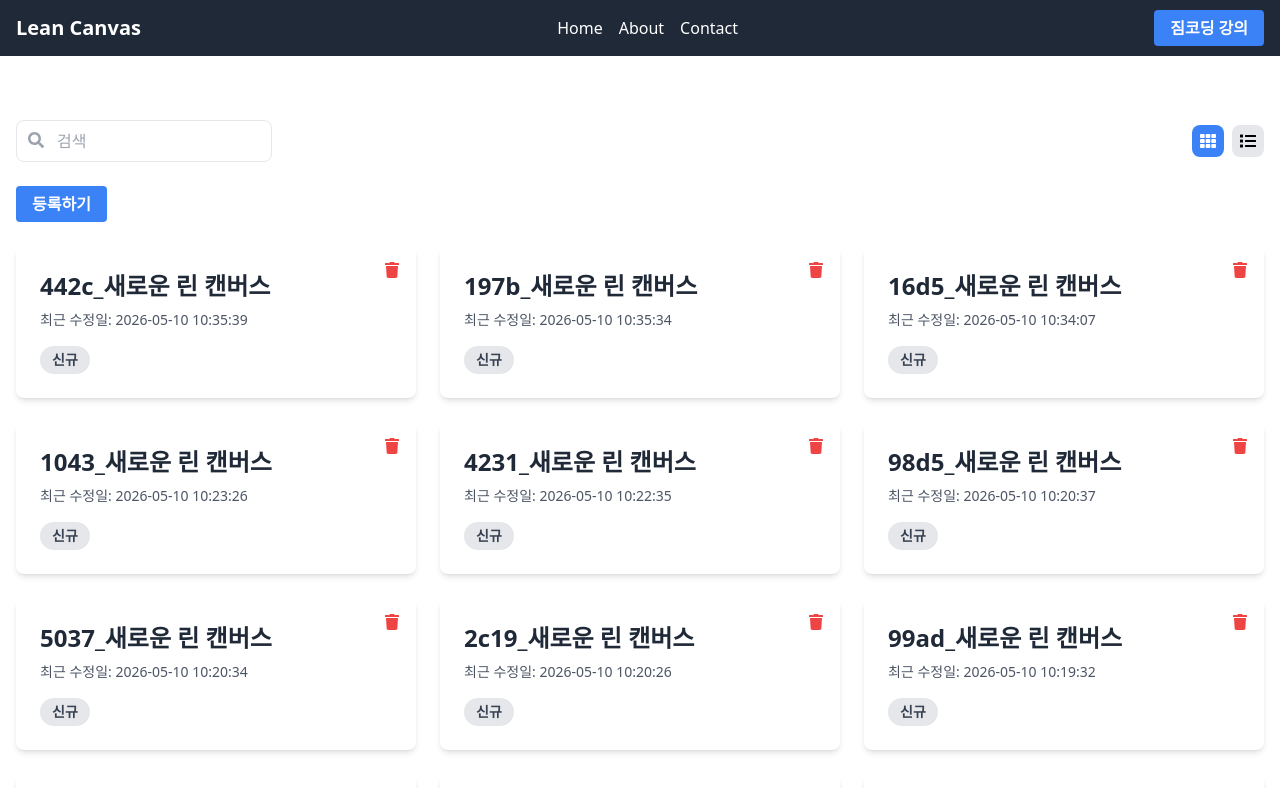
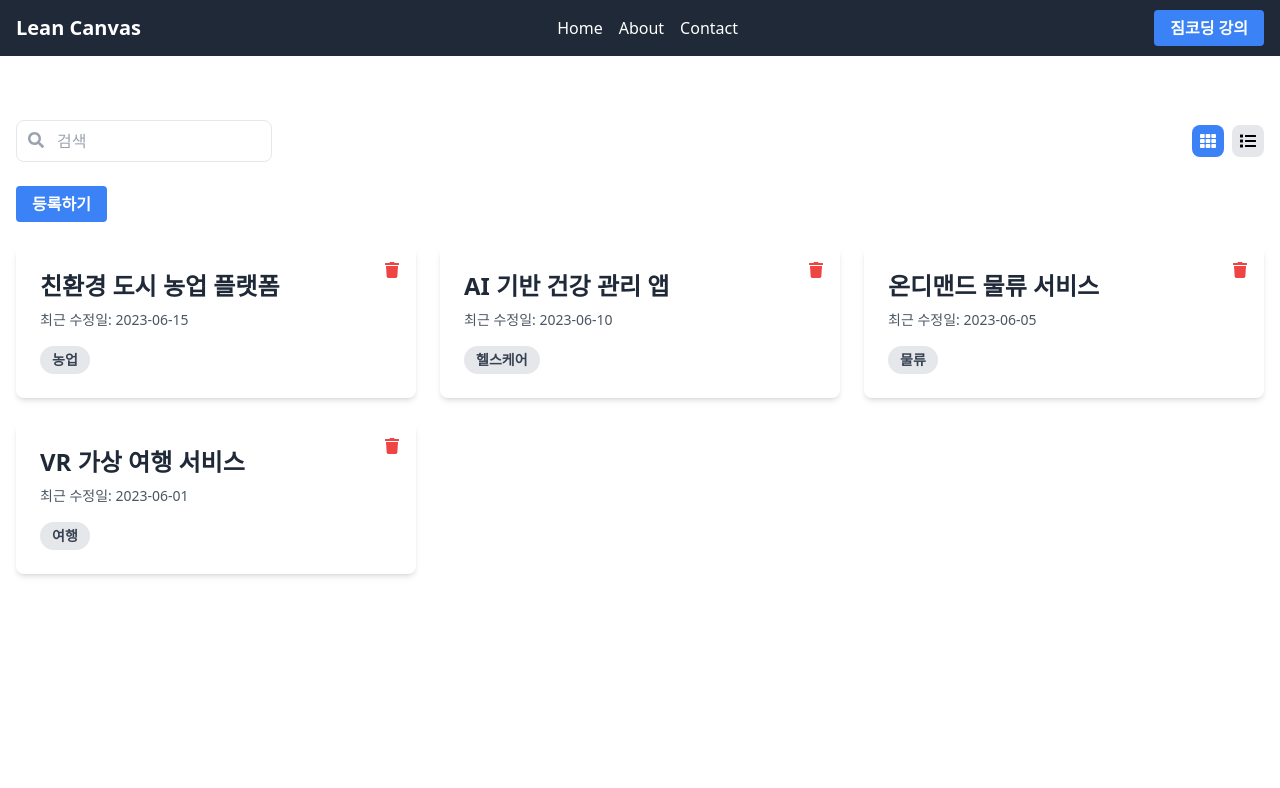
Before and after one commit to kikjs75/lean-canvas-react, a React (Vite) app: page / in a window 1280 px wide. Shown: the top 788 px of the page. Built offline with nearby package versions, Linux system fonts and the light colour scheme; data requests are answered from the project's data file.

Commit message:
삭제기능 구현

```diff
--- a/data/db.json
+++ b/data/db.json
@@ -23,78 +23,6 @@
       "title": "VR 가상 여행 서비스",
       "lastModified": "2023-06-01",
       "category": "여행"
-    },
-    {
-      "title": "2dee_새로운 린 캔버스",
-      "lastModified": "2026-05-10 09:34:50",
-      "category": "신규",
-      "id": 5
-    },
-    {
-      "title": "a840_새로운 린 캔버스",
-      "lastModified": "2026-05-10 09:34:57",
-      "category": "신규",
-      "id": 6
-    },
-    {
-      "title": "b155_새로운 린 캔버스",
-      "lastModified": "2026-05-10 09:59:11",
-      "category": "신규",
-      "id": 7
-    },
-    {
-      "title": "99ad_새로운 린 캔버스",
-      "lastModified": "2026-05-10 10:19:32",
-      "category": "신규",
-      "id": 8
-    },
-    {
-      "title": "2c19_새로운 린 캔버스",
-      "lastModified": "2026-05-10 10:20:26",
-      "category": "신규",
-      "id": 9
-    },
-    {
-      "title": "5037_새로운 린 캔버스",
-      "lastModified": "2026-05-10 10:20:34",
-      "category": "신규",
-      "id": 10
-    },
-    {
-      "title": "98d5_새로운 린 캔버스",
-      "lastModified": "2026-05-10 10:20:37",
-      "category": "신규",
-      "id": 11
-    },
-    {
-      "title": "4231_새로운 린 캔버스",
-      "lastModified": "2026-05-10 10:22:35",
-      "category": "신규",
-      "id": 12
-    },
-    {
-      "title": "1043_새로운 린 캔버스",
-      "lastModified": "2026-05-10 10:23:26",
-      "category": "신규",
-      "id": 13
-    },
-    {
-      "title": "16d5_새로운 린 캔버스",
-      "lastModified": "2026-05-10 10:34:07",
-      "category": "신규",
-      "id": 14
-    },
-    {
-      "title": "197b_새로운 린 캔버스",
-      "lastModified": "2026-05-10 10:35:34",
-      "category": "신규",
-      "id": 15
-    },
-    {
-      "title": "442c_새로운 린 캔버스",
-      "lastModified": "2026-05-10 10:35:39",
-      "category": "신규",
-      "id": 16
     }
   ]
 }
--- a/src/api/canvas.js
+++ b/src/api/canvas.js
@@ -22,3 +22,7 @@ export function createCanvas() {
   };
   return canvases.post('/', newCanvas);
 }
+
+export async function deleteCanvas(id) {
+  await canvases.delete(`/${id}`); // 응답값은 필요 없고 완료만 기다린다"는 의도가 코드에서 명확하게 드러납
+}
--- a/src/pages/Home.jsx
+++ b/src/pages/Home.jsx
@@ -2,7 +2,7 @@ import { useEffect, useState } from 'react';
 import CanvasList from '../components/CanvasList';
 import SearchBar from '../components/SearchBar';
 import ViewToggle from '../components/ViewToggle';
-import { getCanvases, createCanvas } from '../api/canvas';
+import { getCanvases, createCanvas, deleteCanvas } from '../api/canvas';
 import Loading from '../components/Loading';
 import Error from '../components/Error';
 import Button from '../components/Button';
@@ -60,7 +60,17 @@ function Home() {
     loadData();
   }, [searchText, retryCount]);
 
-  const handleDelete = id => setData(data.filter(item => item.id !== id));
+  const handleDelete = async id => {
+    if (confirm('삭제 하시겠습니까?') === false) return;
+
+    try {
+      // setData(data.filter(item => item.id !== id));
+      await deleteCanvas(id);
+      fetchData({ title_like: searchText });
+    } catch (err) {
+      alert(err.message);
+    }
+  };
 
   const handleCreateCanvas = async () => {
     try {
```
